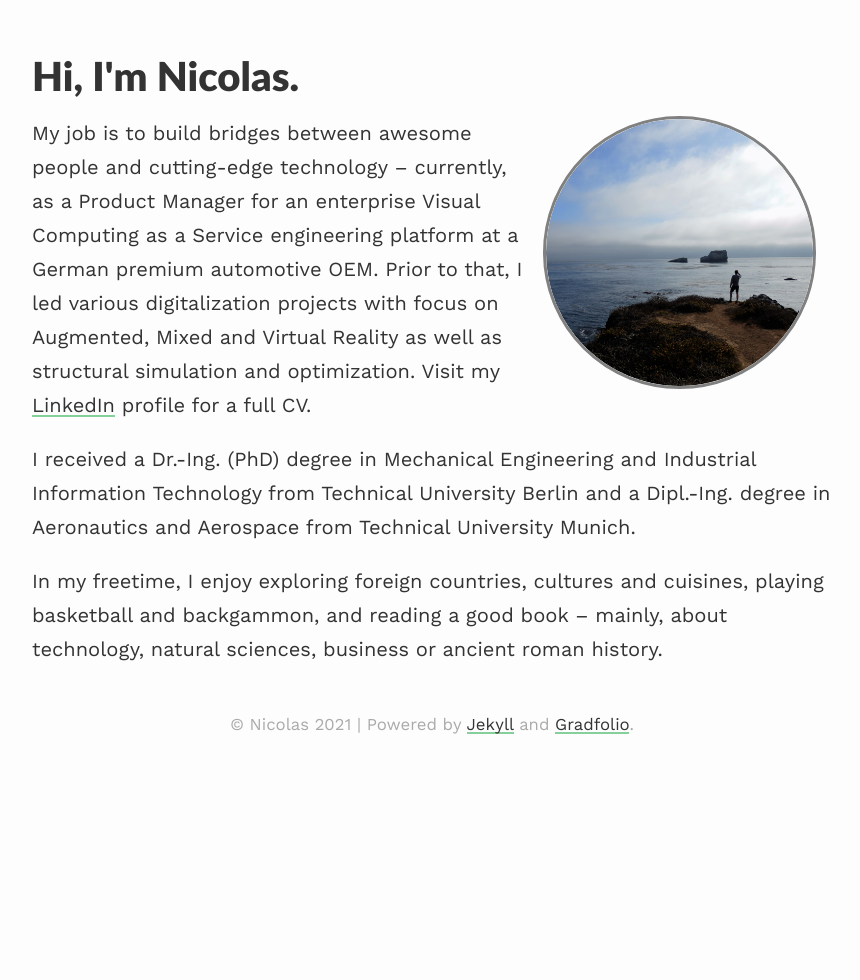
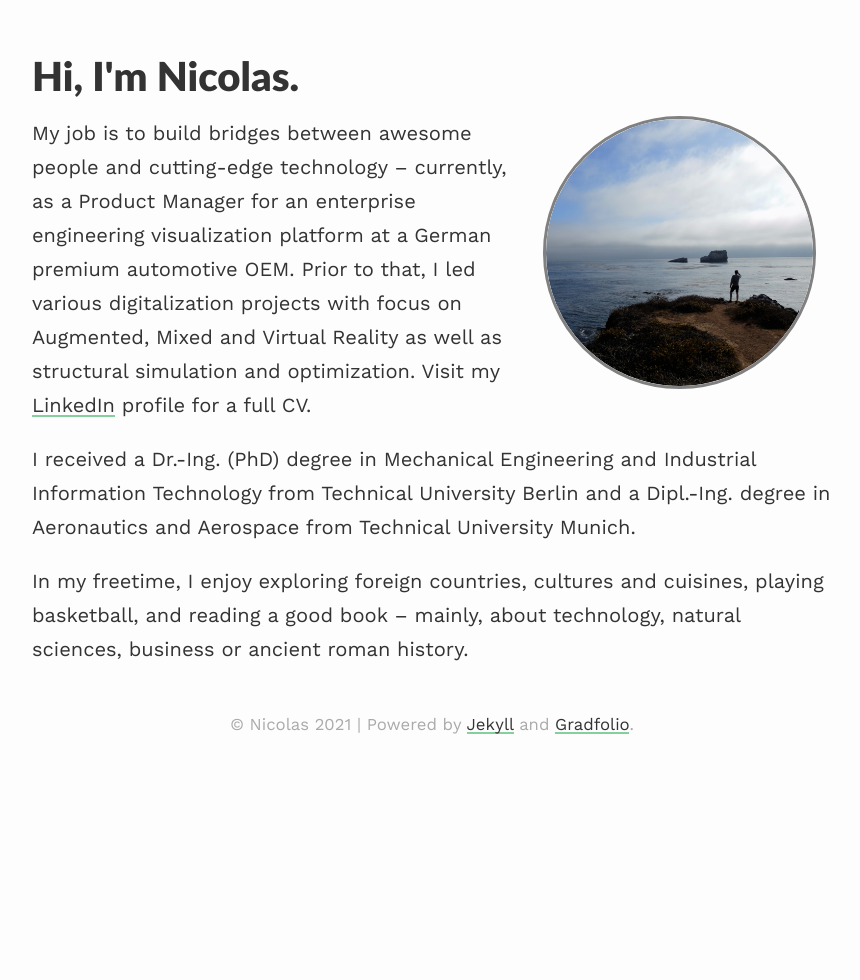
Before and after one commit to zeneise/gradfolio, a Jekyll site: the page built from index.md, in a window 1280 px wide. Shown: the whole page, without its empty margins (208-1068 px from the left). Built offline with Jekyll 4.4.1, drawn with Linux system fonts in a browser that asks for light colours; nearby versions of some CDN libraries.

Commit message:
Update index.md

```diff
--- a/index.md
+++ b/index.md
@@ -7,8 +7,8 @@ profile:
 published: true
 ---
 
-My job is to build bridges between awesome people and cutting-edge technology – currently, as a Product Manager for an enterprise Visual Computing as a Service engineering platform at a German premium automotive OEM. Prior to that, I led various digitalization projects with focus on Augmented, Mixed and Virtual Reality as well as structural simulation and optimization. Visit my [LinkedIn](https://www.linkedin.com/in/nicoschall/){:target="_blank"} profile for a full CV.
+My job is to build bridges between awesome people and cutting-edge technology – currently, as a Product Manager for an enterprise engineering visualization platform at a German premium automotive OEM. Prior to that, I led various digitalization projects with focus on Augmented, Mixed and Virtual Reality as well as structural simulation and optimization. Visit my [LinkedIn](https://www.linkedin.com/in/nicoschall/){:target="_blank"} profile for a full CV.
 
 I received a Dr.-Ing. (PhD) degree in Mechanical Engineering and Industrial Information Technology from Technical University Berlin and a Dipl.-Ing. degree in Aeronautics and Aerospace from Technical University Munich.
 
-In my freetime, I enjoy exploring foreign countries, cultures and cuisines, playing basketball and backgammon, and reading a good book – mainly, about technology, natural sciences, business or ancient roman history.
+In my freetime, I enjoy exploring foreign countries, cultures and cuisines, playing basketball, and reading a good book – mainly, about technology, natural sciences, business or ancient roman history.
```
